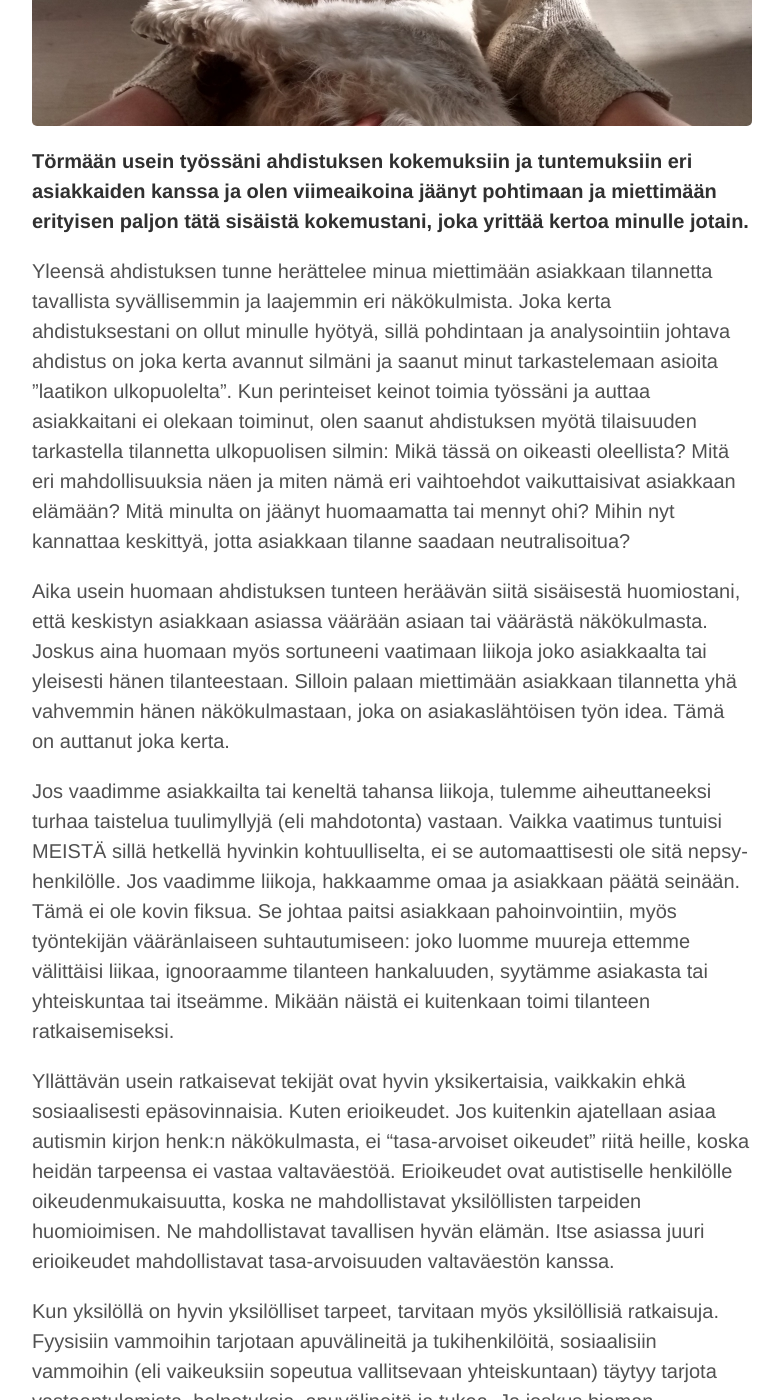
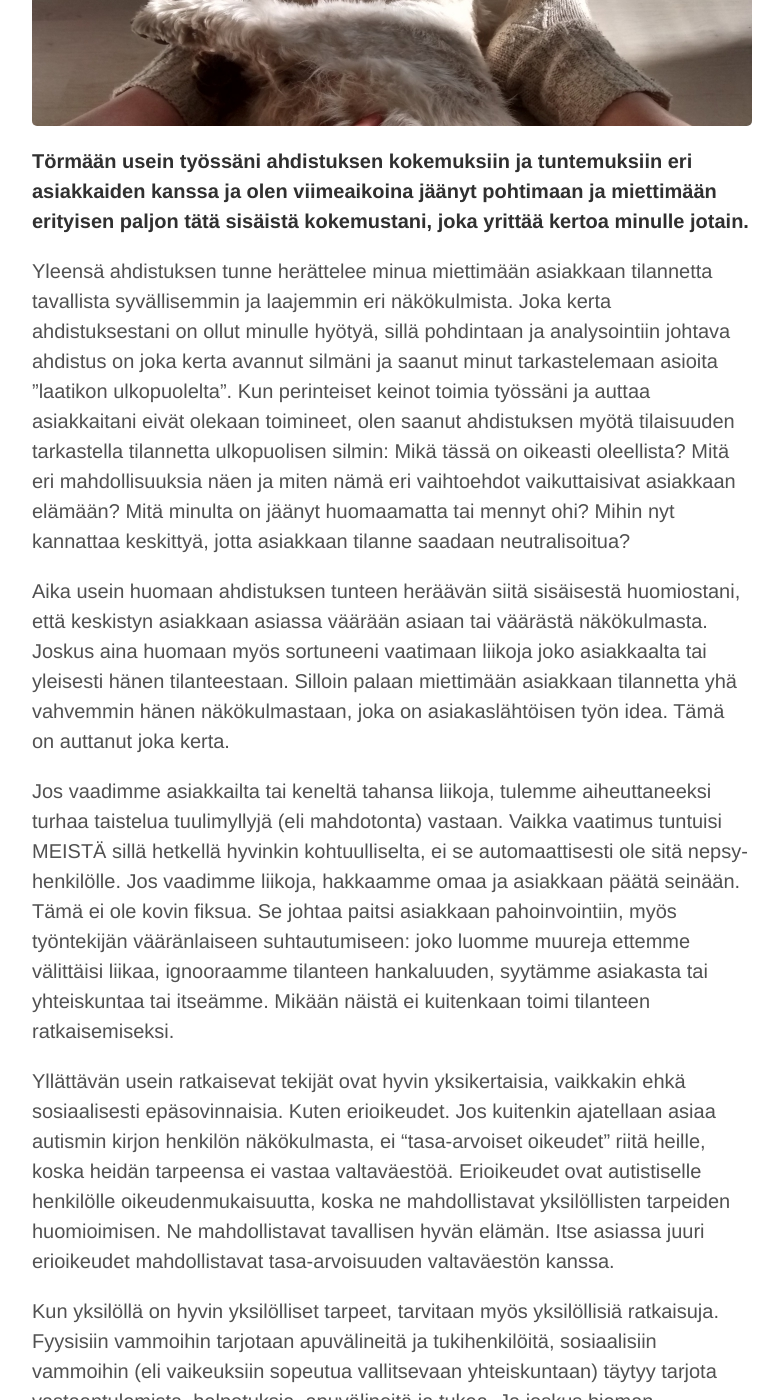
Before and after one commit to niinapiira/neppari.net, a Jekyll site: the page built from _posts/2016-06-17-vaikeudesta-auttaa-ja-ratkaista.md, in a window 1280 px wide and 1400 px high, scrolled down 485 px. Shown: the whole window, without its empty margins (248-1031 px from the left). Built offline with Jekyll 4.4.1, drawn with Linux system fonts in a browser that asks for light colours.

Commit message:
Updated 2016-06-17-vaikeudesta-auttaa-ja-ratkaista.md

```diff
--- a/_posts/2016-06-17-vaikeudesta-auttaa-ja-ratkaista.md
+++ b/_posts/2016-06-17-vaikeudesta-auttaa-ja-ratkaista.md
@@ -8,13 +8,13 @@ page-title: Vaikeudesta auttaa ja ratkaista
 
 **Törmään usein työssäni ahdistuksen kokemuksiin ja tuntemuksiin eri asiakkaiden kanssa ja olen viimeaikoina jäänyt pohtimaan ja miettimään erityisen paljon tätä sisäistä kokemustani, joka yrittää kertoa minulle jotain.**
 
-Yleensä ahdistuksen tunne herättelee minua miettimään asiakkaan tilannetta tavallista syvällisemmin ja laajemmin eri näkökulmista. Joka kerta ahdistuksestani on ollut minulle hyötyä, sillä pohdintaan ja analysointiin johtava ahdistus on joka kerta avannut silmäni ja saanut minut tarkastelemaan asioita ”laatikon ulkopuolelta”. Kun perinteiset keinot toimia työssäni ja auttaa asiakkaitani ei olekaan toiminut, olen saanut ahdistuksen myötä tilaisuuden tarkastella tilannetta ulkopuolisen silmin: Mikä tässä on oikeasti oleellista? Mitä eri mahdollisuuksia näen ja miten nämä eri vaihtoehdot vaikuttaisivat asiakkaan elämään? Mitä minulta on jäänyt huomaamatta tai mennyt ohi? Mihin nyt kannattaa keskittyä, jotta asiakkaan tilanne saadaan neutralisoitua?
+Yleensä ahdistuksen tunne herättelee minua miettimään asiakkaan tilannetta tavallista syvällisemmin ja laajemmin eri näkökulmista. Joka kerta ahdistuksestani on ollut minulle hyötyä, sillä pohdintaan ja analysointiin johtava ahdistus on joka kerta avannut silmäni ja saanut minut tarkastelemaan asioita ”laatikon ulkopuolelta”. Kun perinteiset keinot toimia työssäni ja auttaa asiakkaitani eivät olekaan toimineet, olen saanut ahdistuksen myötä tilaisuuden tarkastella tilannetta ulkopuolisen silmin: Mikä tässä on oikeasti oleellista? Mitä eri mahdollisuuksia näen ja miten nämä eri vaihtoehdot vaikuttaisivat asiakkaan elämään? Mitä minulta on jäänyt huomaamatta tai mennyt ohi? Mihin nyt kannattaa keskittyä, jotta asiakkaan tilanne saadaan neutralisoitua?
 
 Aika usein huomaan ahdistuksen tunteen heräävän siitä sisäisestä huomiostani, että keskistyn asiakkaan asiassa väärään asiaan tai väärästä näkökulmasta. Joskus aina huomaan myös sortuneeni vaatimaan liikoja joko asiakkaalta tai yleisesti hänen tilanteestaan. Silloin palaan miettimään asiakkaan tilannetta yhä vahvemmin hänen näkökulmastaan, joka on asiakaslähtöisen työn idea. Tämä on auttanut joka kerta.
 
 Jos vaadimme asiakkailta tai keneltä tahansa liikoja, tulemme aiheuttaneeksi turhaa taistelua tuulimyllyjä (eli mahdotonta) vastaan. Vaikka vaatimus tuntuisi MEISTÄ sillä hetkellä hyvinkin kohtuulliselta, ei se automaattisesti ole sitä nepsy-henkilölle. Jos vaadimme liikoja, hakkaamme omaa ja asiakkaan päätä seinään. Tämä ei ole kovin fiksua. Se johtaa paitsi asiakkaan pahoinvointiin, myös työntekijän vääränlaiseen suhtautumiseen: joko luomme muureja ettemme välittäisi liikaa, ignooraamme tilanteen hankaluuden, syytämme asiakasta tai yhteiskuntaa tai itseämme. Mikään näistä ei kuitenkaan toimi tilanteen ratkaisemiseksi.
 
-Yllättävän usein ratkaisevat tekijät ovat hyvin yksikertaisia, vaikkakin ehkä sosiaalisesti epäsovinnaisia. Kuten erioikeudet. Jos kuitenkin ajatellaan asiaa autismin kirjon henk:n näkökulmasta, ei "tasa-arvoiset oikeudet" riitä heille, koska heidän tarpeensa ei vastaa valtaväestöä. Erioikeudet ovat autistiselle henkilölle oikeudenmukaisuutta, koska ne mahdollistavat yksilöllisten tarpeiden huomioimisen. Ne mahdollistavat tavallisen hyvän elämän. Itse asiassa juuri erioikeudet mahdollistavat tasa-arvoisuuden valtaväestön kanssa.
+Yllättävän usein ratkaisevat tekijät ovat hyvin yksikertaisia, vaikkakin ehkä sosiaalisesti epäsovinnaisia. Kuten erioikeudet. Jos kuitenkin ajatellaan asiaa autismin kirjon henkilön näkökulmasta, ei "tasa-arvoiset oikeudet" riitä heille, koska heidän tarpeensa ei vastaa valtaväestöä. Erioikeudet ovat autistiselle henkilölle oikeudenmukaisuutta, koska ne mahdollistavat yksilöllisten tarpeiden huomioimisen. Ne mahdollistavat tavallisen hyvän elämän. Itse asiassa juuri erioikeudet mahdollistavat tasa-arvoisuuden valtaväestön kanssa.
 
 Kun yksilöllä on hyvin yksilölliset tarpeet, tarvitaan myös yksilöllisiä ratkaisuja. Fyysisiin vammoihin tarjotaan apuvälineitä ja tukihenkilöitä, sosiaalisiin vammoihin (eli vaikeuksiin sopeutua vallitsevaan yhteiskuntaan) täytyy tarjota vastaantulemista, helpotuksia, apuvälineitä ja tukea. Ja joskus hieman epäsovinnaisempia luovia ratkaisuja.
 
```
